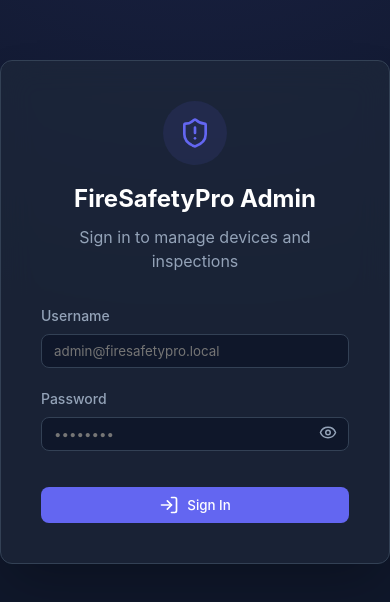
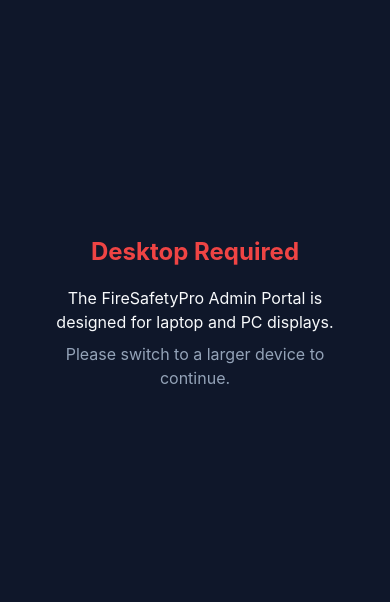
Before and after one commit to ChaitanyaKumar-17/FlyFire, a React (Vite) app in the folder admin-panel/: page /login in a window 390 px wide. Shown: the part 110-712 px from the top of the page. Built offline with nearby package versions, Linux system fonts and the light colour scheme; no server answers.

Commit message:
did some tweaking to the web portal

```diff
--- a/admin-panel/src/App.tsx
+++ b/admin-panel/src/App.tsx
@@ -10,6 +10,15 @@
 
 function App() {
   return (
+    <>
+      <div className="mobile-warning">
+        <div>
+          <h2>Desktop Required</h2>
+          <p>The FireSafetyPro Admin Portal is designed for laptop and PC displays.</p>
+          <p style={{ marginTop: '0.5rem', color: 'var(--text-secondary)' }}>Please switch to a larger device to continue.</p>
+        </div>
+      </div>
+      <div className="desktop-app">
         <BrowserRouter>
           <Toaster position="top-right" />
           <Routes>
@@ -24,6 +33,8 @@
             </Route>
           </Routes>
         </BrowserRouter>
+      </div>
+    </>
   );
 }
 
--- a/admin-panel/src/components/Layout.tsx
+++ b/admin-panel/src/components/Layout.tsx
@@ -93,6 +93,11 @@
         </nav>
 
         <div className="sidebar-footer" style={{ marginTop: 'auto' }}>
+          <div style={{ padding: '1rem', fontSize: '0.85rem', color: 'var(--text-secondary)', textAlign: 'center', marginBottom: '1rem', background: 'rgba(255,255,255,0.05)', borderRadius: '8px' }}>
+            <p style={{ marginBottom: '0.25rem' }}>For any query or support,</p>
+            <p style={{ marginBottom: '0.25rem' }}>kindly contact:</p>
+            <a href="mailto:firesafetypro01@gmail.com" style={{ color: 'var(--primary)', textDecoration: 'none', fontWeight: 600 }}>firesafetypro01@gmail.com</a>
+          </div>
           <button className="nav-item" onClick={handleLogout} style={{ width: '100%', textAlign: 'left' }}>
             <LogOut size={20} />
             <span>Sign Out</span>
--- a/admin-panel/src/index.css
+++ b/admin-panel/src/index.css
@@ -455,3 +455,35 @@
 .animate-spin {
   animation: spin 1s linear infinite;
 }
+
+/* Mobile Warning */
+.mobile-warning {
+  display: none;
+  height: 100vh;
+  width: 100vw;
+  align-items: center;
+  justify-content: center;
+  background-color: var(--bg-color);
+  color: var(--text-primary);
+  padding: 2rem;
+  text-align: center;
+}
+
+.mobile-warning h2 {
+  font-size: 1.5rem;
+  margin-bottom: 1rem;
+  color: var(--danger);
+}
+
+.desktop-app {
+  display: block;
+}
+
+@media (max-width: 768px) {
+  .mobile-warning {
+    display: flex;
+  }
+  .desktop-app {
+    display: none;
+  }
+}
```
Lines whose indentation alone changed are shown as unchanged.
